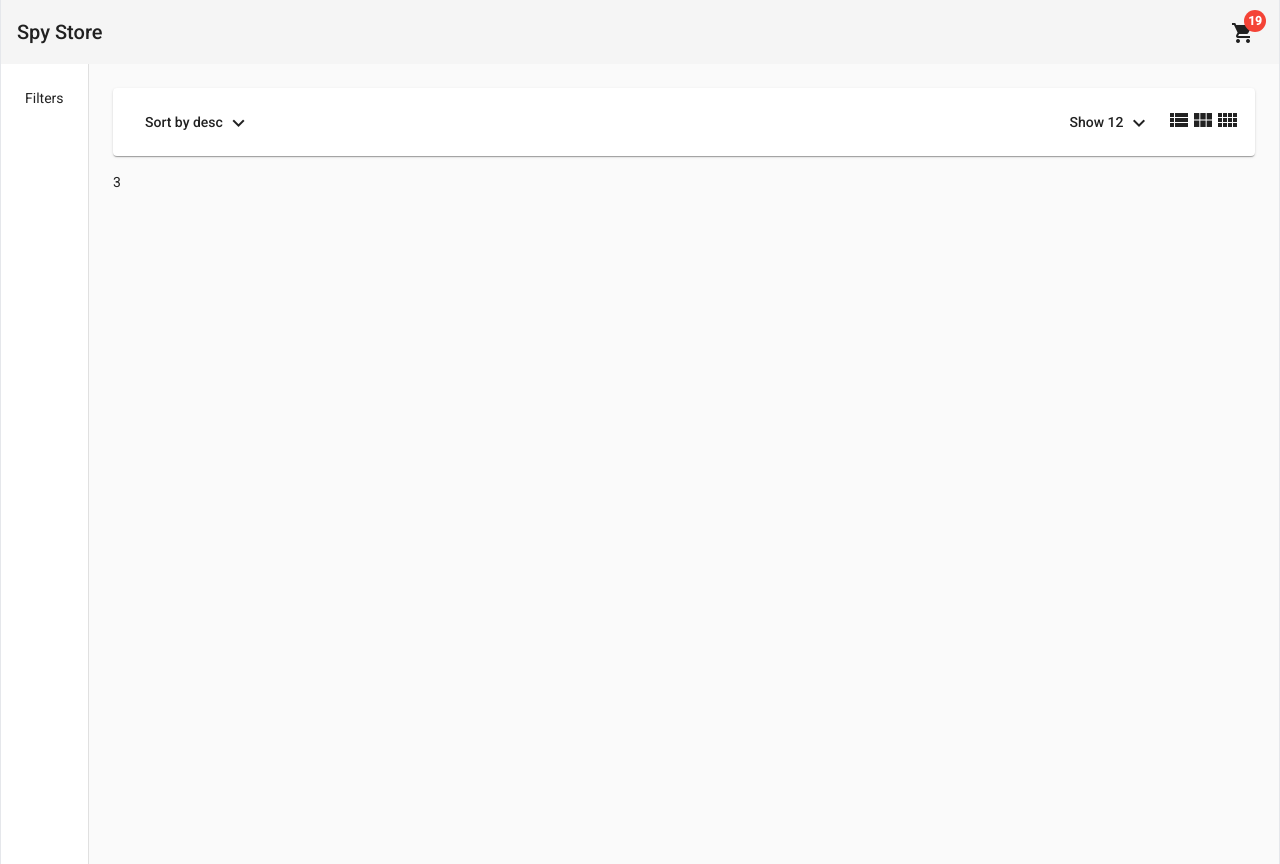
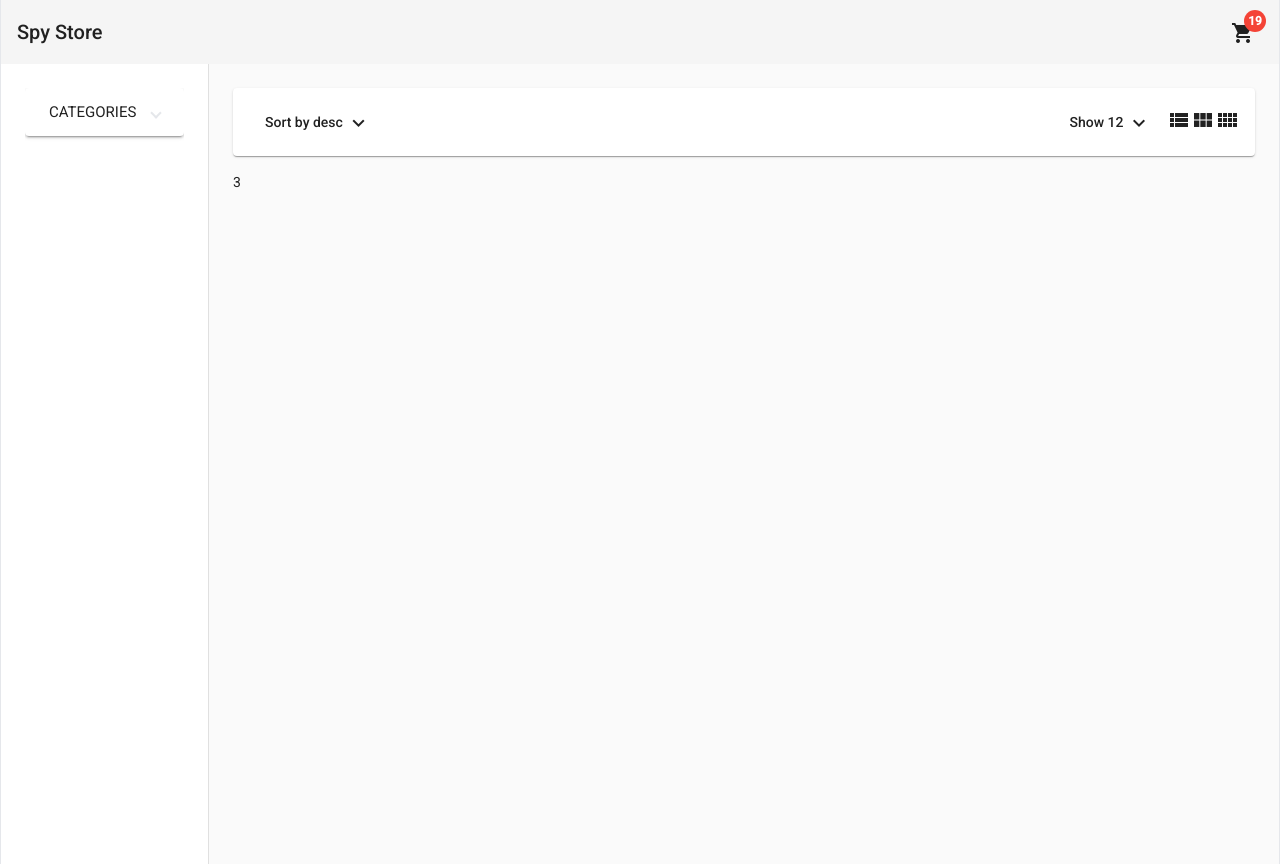
Before and after one commit to naveenvarma19/store, an Angular app: page /home in a window 1280 px wide. Built offline with nearby package versions, Linux system fonts and the light colour scheme.

Commit message:
Added category filter

```diff
--- a/src/app/app.module.ts
+++ b/src/app/app.module.ts
@@ -21,6 +21,7 @@
 import { HeaderComponent } from "./components/header/header.component";
 import { HomeComponent } from "./pages/home/home.component";
 import { ProductsHeaderComponent } from "./pages/home/components/products-header/products-header.component";
+import { FiltersComponent } from './pages/home/components/filters/filters.component';
 
 @NgModule({
   declarations: [
@@ -28,6 +29,7 @@
     HeaderComponent,
     HomeComponent,
     ProductsHeaderComponent,
+    FiltersComponent,
   ],
   imports: [
     BrowserModule,
--- a/src/app/components/header/header.component.html
+++ b/src/app/components/header/header.component.html
@@ -36,7 +36,7 @@
           routerLink="cart"
           class="bg-green-600 text-white rounded-full w-9 h-9"
         >
-          <mat-icon>remove_shopping_cart</mat-icon>
+          <mat-icon>shopping_cart</mat-icon>
         </button>
       </div>
     </div>
--- /dev/null
+++ b/src/app/pages/home/components/filters/filters.component.html
@@ -0,0 +1,10 @@
+<mat-expansion-panel *ngIf="categories">
+  <mat-expansion-panel-header>
+    <mat-panel-title>CATEGORIES</mat-panel-title>
+  </mat-expansion-panel-header>
+  <mat-selection-list [multiple]="false">
+    <mat-list-option *ngFor="let category of categories" [value]="category">
+      <button (click)="onShowCategory(category)">{{ category }}</button>
+    </mat-list-option>
+  </mat-selection-list>
+</mat-expansion-panel>
--- /dev/null
+++ b/src/app/pages/home/components/filters/filters.component.ts
@@ -0,0 +1,18 @@
+import { Component, EventEmitter, OnInit, Output } from "@angular/core";
+
+@Component({
+  selector: "app-filters",
+  templateUrl: "./filters.component.html",
+  styleUrls: ["./filters.component.css"],
+})
+export class FiltersComponent implements OnInit {
+  @Output() showCategory = new EventEmitter<string>();
+  categories = ["shoes", "sports"];
+  constructor() {}
+
+  ngOnInit(): void {}
+
+  onShowCategory(category: string): void {
+    this.showCategory.emit(category);
+  }
+}
--- a/src/app/pages/home/home.component.html
+++ b/src/app/pages/home/home.component.html
@@ -3,7 +3,8 @@
   class="min-h-full max-w-7xl mx-auto border-x"
 >
   <mat-drawer mode="side" opened class="p-6">
-    <div>Filters</div>
+    <app-filters (showCategory)="onShowCategory($event)"></app-filters>
+    {{ category }}
   </mat-drawer>
   <mat-drawer-content class="p-6">
     <app-products-header
--- a/src/app/pages/home/home.component.ts
+++ b/src/app/pages/home/home.component.ts
@@ -7,6 +7,7 @@
 })
 export class HomeComponent implements OnInit {
   cols = 3;
+  category: string | undefined;
   constructor() {}
 
   ngOnInit(): void {}
@@ -14,4 +15,8 @@
   onColumnsCountChange(colsNum: number): void {
     this.cols = colsNum;
   }
+
+  onShowCategory(newCategory: string): void {
+    this.category = newCategory;
+  }
 }
```
Also changed, not shown: src/app/pages/home/components/filters/filters.component.css (added).
